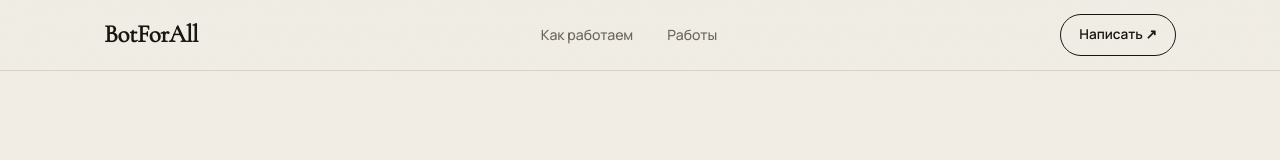
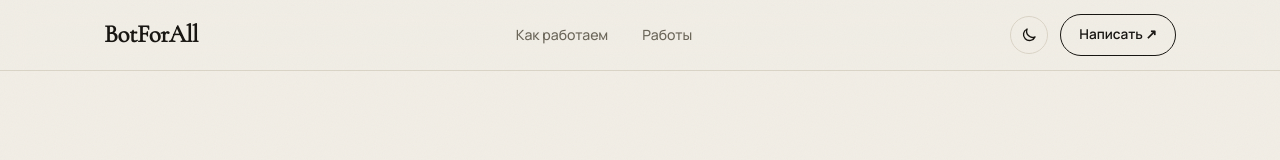
Before and after one commit to zhennyy/botforall, a React (Vite) app: page / in a window 1280 px wide. Shown: the top 160 px of the page. Built offline with nearby package versions, Linux system fonts and the light colour scheme.

Commit message:
Theme toggle in nav

```diff
--- a/index.html
+++ b/index.html
@@ -5,6 +5,7 @@
     <link rel="icon" type="image/svg+xml" href="/favicon.svg" />
     <meta name="viewport" content="width=device-width, initial-scale=1.0" />
     <meta name="description" content="Telegram-магазины и ассистенты под ключ: витрина, оплата, доставка и админка в одном боте." />
+    <script>try{var t=localStorage.getItem("theme");if(t)document.documentElement.setAttribute("data-theme",t)}catch(e){}</script>
     <title>BotForAll</title>
   </head>
   <body>
--- a/src/components/Nav.jsx
+++ b/src/components/Nav.jsx
@@ -1,3 +1,5 @@
+import ThemeToggle from './ThemeToggle'
+
 export default function Nav() {
   return (
     <nav>
@@ -7,7 +9,10 @@ export default function Nav() {
           <a href="#process">Как работаем</a>
           <a href="#projects">Работы</a>
         </div>
-        <a className="nav-cta" href="#contact">Написать ↗</a>
+        <div className="nav-right">
+          <ThemeToggle />
+          <a className="nav-cta" href="#contact">Написать ↗</a>
+        </div>
       </div>
     </nav>
   )
--- /dev/null
+++ b/src/components/ThemeToggle.jsx
@@ -0,0 +1,36 @@
+import { useEffect, useState } from 'react'
+
+const read = () => {
+  try { return localStorage.getItem('theme') } catch { return null }
+}
+const systemDark = () => window.matchMedia('(prefers-color-scheme: dark)').matches
+
+export default function ThemeToggle() {
+  const [theme, setTheme] = useState(() => read() || (systemDark() ? 'dark' : 'light'))
+
+  useEffect(() => {
+    document.documentElement.setAttribute('data-theme', theme)
+  }, [theme])
+
+  const toggle = () => {
+    const next = theme === 'dark' ? 'light' : 'dark'
+    setTheme(next)
+    try { localStorage.setItem('theme', next) } catch { /* без сохранения */ }
+  }
+
+  const dark = theme === 'dark'
+  return (
+    <button type="button" className="theme-toggle" onClick={toggle} aria-label={dark ? 'Включить светлую тему' : 'Включить тёмную тему'} title={dark ? 'Светлая тема' : 'Тёмная тема'}>
+      {dark ? (
+        <svg viewBox="0 0 24 24" width="18" height="18" fill="none" stroke="currentColor" strokeWidth="1.8" strokeLinecap="round" aria-hidden="true">
+          <circle cx="12" cy="12" r="4" />
+          <path d="M12 2v2M12 20v2M4.9 4.9l1.4 1.4M17.7 17.7l1.4 1.4M2 12h2M20 12h2M4.9 19.1l1.4-1.4M17.7 6.3l1.4-1.4" />
+        </svg>
+      ) : (
+        <svg viewBox="0 0 24 24" width="18" height="18" fill="none" stroke="currentColor" strokeWidth="1.8" strokeLinecap="round" strokeLinejoin="round" aria-hidden="true">
+          <path d="M20 14.5A8 8 0 0 1 9.5 4a8 8 0 1 0 10.5 10.5z" />
+        </svg>
+      )}
+    </button>
+  )
+}
--- a/src/index.css
+++ b/src/index.css
@@ -63,6 +63,11 @@ nav .wrap { display: flex; align-items: center; justify-content: space-between;
 .nav-cta { font-size: .85rem; font-weight: 600; padding: 9px 18px; border: 1px solid var(--ink); border-radius: 999px; transition: background .25s var(--ease), color .25s var(--ease); }
 .nav-cta:hover, .nav-cta:focus-visible { border-color: var(--accent); color: var(--accent); box-shadow: var(--neon); outline: 0; }
 .nav-cta:active { box-shadow: 0 0 0 1px var(--accent), 0 0 30px 2px var(--glow); }
+
+.nav-right { display: flex; align-items: center; gap: 12px; }
+.theme-toggle { display: grid; place-items: center; width: 38px; height: 38px; border-radius: 50%; border: 1px solid var(--line); background: transparent; color: var(--ink); cursor: pointer; transition: border-color .3s, color .3s, box-shadow .4s var(--ease), transform .3s var(--ease); }
+.theme-toggle:hover, .theme-toggle:focus-visible { border-color: var(--accent); color: var(--accent); box-shadow: var(--neon); outline: 0; }
+.theme-toggle:active { transform: scale(.94); }
 
 /* ---------- hero ---------- */
 .hero { padding-block: clamp(56px, 8vw, 104px) clamp(28px, 4vw, 48px); text-align: center; }
```
